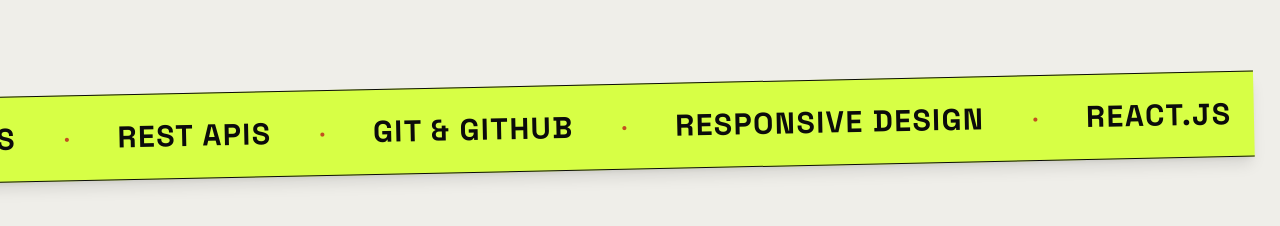
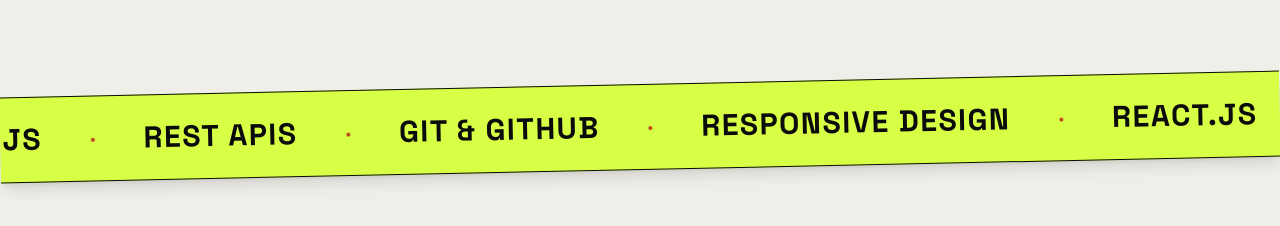
Before and after one commit to manasjha1/manas-s-portfolio, a React (Vite) app: page / in a window 1280 px wide. Shown: the part 2571-2797 px from the top of the page. Built offline with nearby package versions, Linux system fonts and the light colour scheme.

Commit message:
Remove unnecessary margin from Ticker component for cleaner layout

```diff
--- a/src/components/Ticker.tsx
+++ b/src/components/Ticker.tsx
@@ -17,7 +17,7 @@
     const tickerItems = [...words, ...words, ...words, ...words];
 
     return (
-        <div className="relative w-full overflow-hidden bg-acid text-ink py-4 md:py-6 rotate-[-1.2deg] ml-[-2%] z-20 shadow-lg border-y border-ink">
+        <div className="relative w-full overflow-hidden bg-acid text-ink py-4 md:py-6 rotate-[-1.2deg] z-20 shadow-lg border-y border-ink">
             <div className="flex whitespace-nowrap">
                 {/* Animated Marquee Flex Strip */}
                 <motion.div
```
